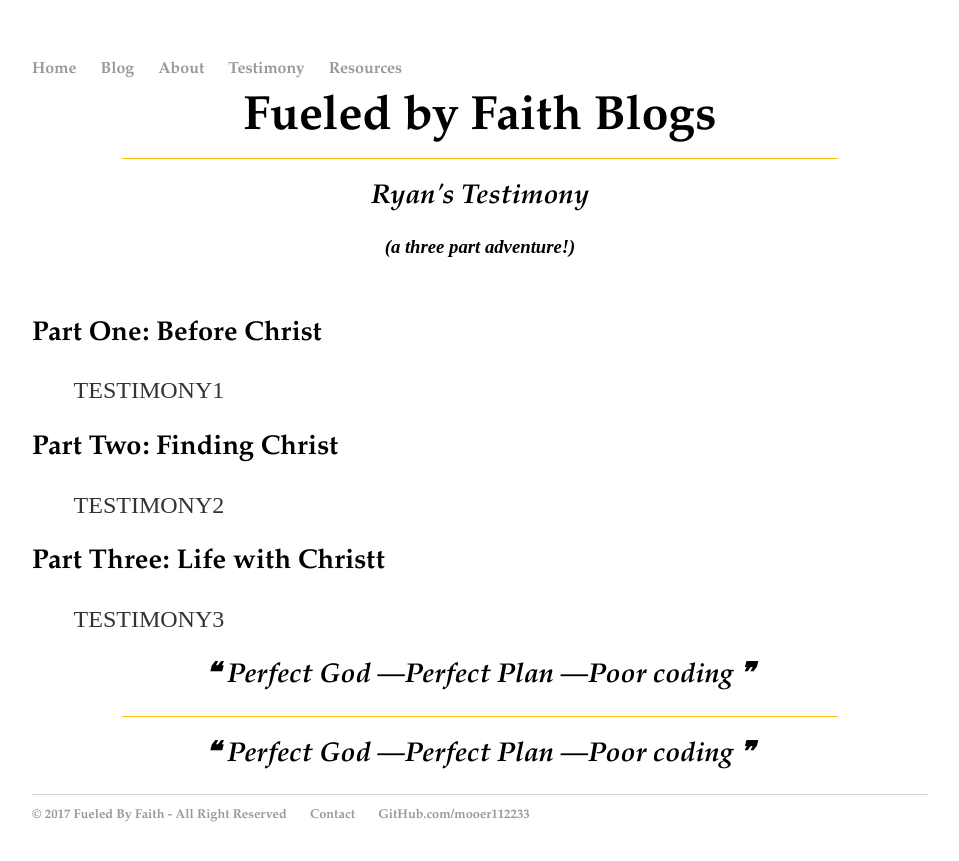
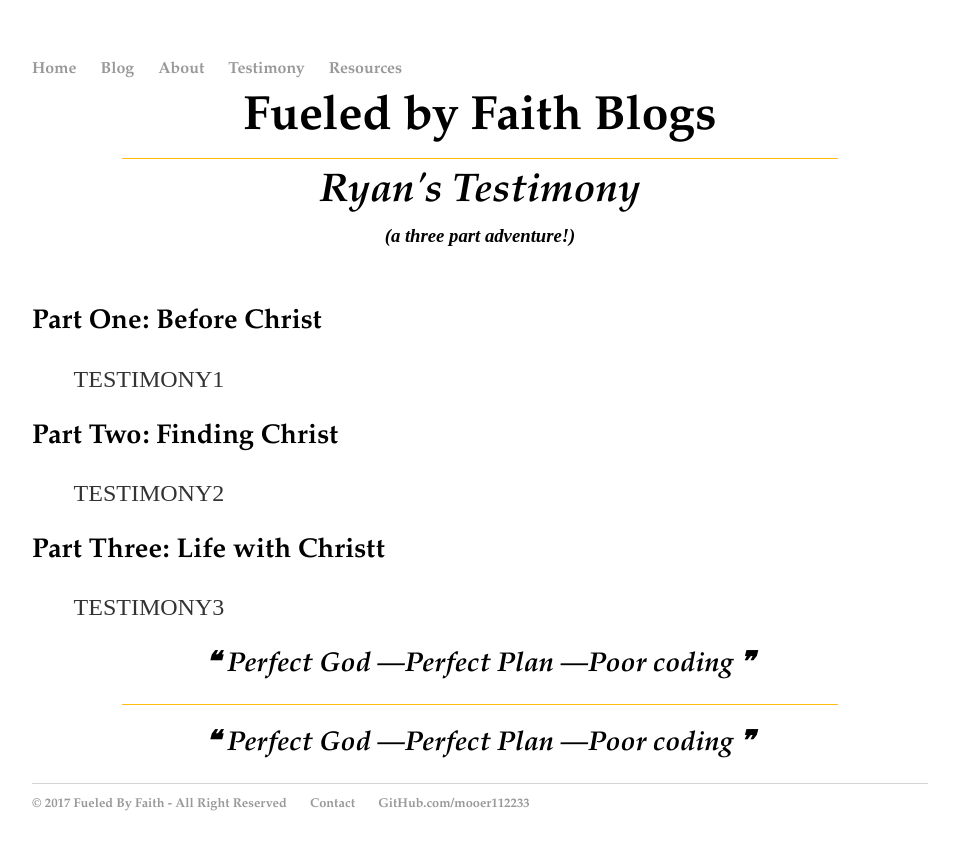
Before and after one commit to rwm6857/ARCHIVED-Fueled-by-Faith, a Jekyll site: the page built from testimony/person2/index.html, in a window 1280 px wide. Shown: the top 861 px of the page, without its empty margins (160-1119 px from the left). Built offline with Jekyll 4.4.1, drawn with Linux system fonts in a browser that asks for light colours.

Commit message:
some stuff
idek

```diff
--- a/_layouts/testimony.html
+++ b/_layouts/testimony.html
@@ -5,7 +5,7 @@ layout: default
 <div class="blurb">
 	<h1 style="text-align: center;">Fueled by Faith Blogs</h1>
 		<hr />
-	<h2 style="text-align: center;"><em>{{ page.author }}'s Testimony</em></h2>
+	<h2 style="text-align: center;font-size: 40px;line-height: 0px;"><em>{{ page.author }}'s Testimony</em></h2>
 		<h3 style="text-align: center;"><em>(a three part adventure!)</em></h3>
 	<br>
 </div><!-- /.blurb -->
```
Also changed, not shown: 4 other files.
